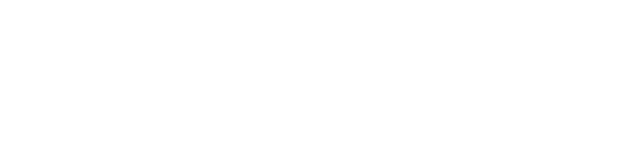
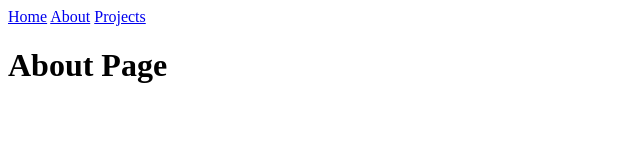
Before and after one commit to maisycapps/Portfolio, a plain HTML site: page about.html in a window 1280 px wide. Shown: the whole page, without its empty margins (0-640 px from the left). Drawn offline with Linux system fonts and the light colour scheme.

Commit message:
added header on about page, added h1

```diff
--- a/about.html
+++ b/about.html
@@ -7,6 +7,13 @@
     <title>About Page</title>
 </head>
 <body>
+        <!-- Navigation Bar -->
+    <header>
+        <a href="index.html">Home</a>
+        <a href="about.html">About</a>
+        <a href="portfolio.html">Projects</a>
+    </header>
 
+    <h1>About Page</h1>
 </body>
 </html>
```
Also changed, not shown: portfolio.html (+1 -0 lines).
